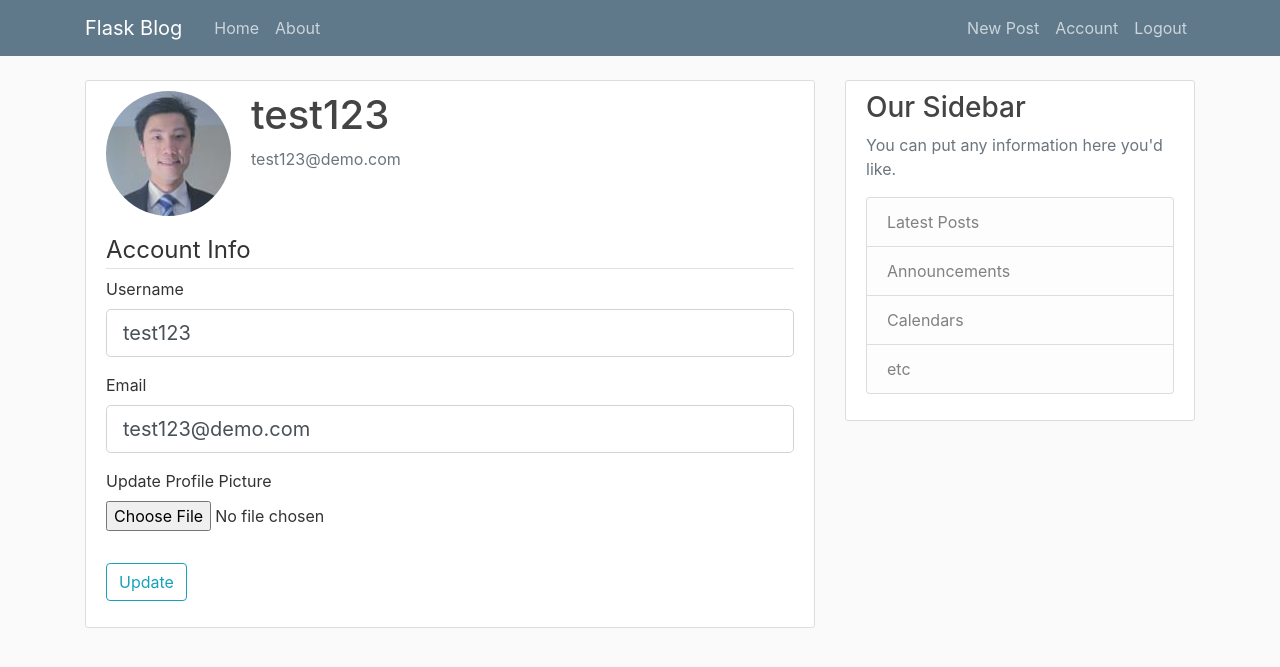
After one commit to acunningplan/blog-app, a Flask app: page /account in a window 1280 px wide. The commit adds this page. Shown: the top 667 px of the page. Run offline with Flask 2, Linux system fonts and the light colour scheme; a user stored in the database is signed in; some libraries are stand-ins or nearby versions.

Commit message:
Enable profile upload

```diff
--- a/flaskblog/__init__.py
+++ b/flaskblog/__init__.py
@@ -1,9 +1,15 @@
 from flask import Flask
 from flask_sqlalchemy import SQLAlchemy
+from flask_bcrypt import Bcrypt
+from flask_login import LoginManager
 
 app = Flask(__name__)
 app.config['SECRET_KEY'] = '0cf2f1d0fa538ae93093527aba3ab46e'
 app.config['SQLALCHEMY_DATABASE_URI'] = 'sqlite:///site.db'
 db = SQLAlchemy(app)
+bcrypt = Bcrypt(app)
+login_manager = LoginManager(app)
+login_manager.login_view = "login"
+login_manager.login_message_category = "info"
 
 from flaskblog import routes
--- a/flaskblog/forms.py
+++ b/flaskblog/forms.py
@@ -1,6 +1,9 @@
 from flask_wtf import FlaskForm
-from wtforms import StringField, PasswordField, SubmitField, BooleanField
-from wtforms.validators import DataRequired, Length, Email, EqualTo
+from flask_wtf.file import FileField, FileAllowed
+from flask_login import current_user
+from wtforms import StringField, PasswordField, SubmitField, BooleanField, TextAreaField
+from wtforms.validators import DataRequired, Length, Email, EqualTo, ValidationError
+from flaskblog.models import User
 
 class RegistrationForm(FlaskForm):
   username = StringField("Username", \
@@ -12,6 +15,16 @@
   validators=[DataRequired(), EqualTo("password")])
   submit = SubmitField("Sign Up")
 
+  def validate_username(self, username):
+    existing_user = User.query.filter_by(username=username.data).first()
+    if existing_user:
+      raise ValidationError("That username is taken. Please pick a different one.")
+
+  def validate_email(self, email):
+    existing_email = User.query.filter_by(email=email.data).first()
+    if existing_email:
+      raise ValidationError("That email is taken. Please pick a different one.")
+
 class LoginForm(FlaskForm):
   email = StringField("Email", validators=[DataRequired(), Email()])
 
@@ -19,3 +32,28 @@
   remember = BooleanField("Remember Me")
 
   submit = SubmitField("Login")
+
+
+class UpdateAccountForm(FlaskForm):
+  username = StringField("Username", \
+   validators=[DataRequired(), Length(min=2, max=20)])
+  email = StringField("Email", validators=[DataRequired(), Email()])
+  picture = FileField("Update Profile Picture", validators=[FileAllowed(['jpg', 'png'])])
+  submit = SubmitField("Update")
+
+  def validate_username(self, username):
+    if username.data != current_user.username:
+      existing_user = User.query.filter_by(username=username.data).first()
+      if existing_user:
+        raise ValidationError("That username is taken. Please pick a different one.")
+
+  def validate_email(self, email):
+    if email.data != current_user.email:
+      existing_email = User.query.filter_by(email=email.data).first()
+      if existing_email:
+        raise ValidationError("That email is taken. Please pick a different one.")
+
+class PostForm(FlaskForm):
+  title = StringField("Title", validators=[DataRequired()])
+  content = TextAreaField("Content", validators=[DataRequired()])
+  submit = SubmitField("Post")
--- a/flaskblog/routes.py
+++ b/flaskblog/routes.py
@@ -1,26 +1,18 @@
-from flask import render_template, url_for, flash, redirect
-from flaskblog import app
-from flaskblog.forms import RegistrationForm, LoginForm
+import os
+import secrets
+from PIL import Image
+from flask import render_template, url_for, flash, redirect, request
+from flaskblog import app, db, bcrypt
+from flaskblog.forms import RegistrationForm, LoginForm, UpdateAccountForm, PostForm
 from flaskblog.models import User, Post
+from flask_login import login_user, current_user, logout_user, login_required
 
-posts = [
-  {
-    'author': 'James Leung',
-    'title': 'First Blog Post',
-    'content': 'Some content',
-    'date_posted': '17 June, 2019'
-  },
-  {
-    'author': 'Abbie Fletcher',
-    'title': 'Follow up blog',
-    'content': 'More content',
-    'date_posted': '19 June, 2019'
-  }
-]
+
 
 @app.route("/")
 @app.route("/home")
 def home():
+  posts = Post.query.all()
   return render_template('home.html', posts=posts)
 
 @app.route("/about")
@@ -29,19 +21,80 @@
 
 @app.route("/register", methods=["GET", "POST"])
 def register():
+  if current_user.is_authenticated:
+    return redirect(url_for("home"))
   form = RegistrationForm()
   if form.validate_on_submit():
-    flash(f'Account created for {form.username.data}!', 'success')
-    return redirect(url_for('home'))
+
+    hashed_password = bcrypt.generate_password_hash(form.password.data).decode("utf-8")
+    user = User(username=form.username.data, email=form.email.data, password=hashed_password)
+    db.session.add(user)
+    db.session.commit()
+
+    flash(f'Your account has been created! Please log in below.', 'success')
+    return redirect(url_for('login'))
   return render_template('register.html', title='Register', form=form)
 
 @app.route("/login", methods=["GET", "POST"])
 def login():
+  if current_user.is_authenticated:
+    return redirect(url_for("home"))
   form = LoginForm()
   if form.validate_on_submit():
-    if form.email.data == "admin@blog.com" and form.password.data == "password":
-      flash("You have been logged in!", "success")
-      return redirect(url_for("home"))
-    else:
-      flash("Login Unsuccessful. Please check username and password", "danger")
+      user = User.query.filter_by(email=form.email.data).first()
+      if user and bcrypt.check_password_hash(user.password, form.password.data):
+        login_user(user, remember=form.remember.data)
+        next_page = request.args.get("next")
+        return redirect(next_page) if next_page else redirect(url_for("home"))
+      else:
+        flash("Login Unsuccessful. Please check email and password", "danger")
   return render_template('login.html', title='Login', form=form)
+
+@app.route("/logout")
+def logout():
+  logout_user()
+  return redirect(url_for("home"))
+
+def save_picture(form_picture):
+  random_hex = secrets.token_hex(8)
+  _, f_ext = os.path.splitext(form_picture.filename)
+  picture_fn = random_hex + f_ext
+  picture_path = os.path.join(app.root_path, "static/profile_pics", picture_fn)
+  output_size = (125, 125)
+  i = Image.open(form_picture)
+  i.thumbnail(output_size)
+  i.save(picture_path)
+
+  return picture_fn
+
+@app.route("/account", methods=["GET", "POST"])
+@login_required
+def account():
+  form = UpdateAccountForm()
+  if form.validate_on_submit():
+    if form.picture.data:
+      picture_file = save_picture(form.picture.data)
+      current_user.image_file = picture_file
+    current_user.username= form.username.data
+    current_user.email= form.email.data
+    db.session.commit()
+    flash("Your account has been updated!", "success")
+    return redirect(url_for("account"))
+  elif request.method == "GET":
+    form.username.data = current_user.username
+    form.email.data = current_user.email
+
+  image_file = url_for("static", filename="profile_pics/" + current_user.image_file)
+  return render_template("account.html", title="Account", image_file=image_file, form=form)
+
+@app.route("/post/new", methods=["GET", "POST"])
+@login_required
+def new_post():
+  form = PostForm()
+  if form.validate_on_submit():
+    post = Post(title=form.title.data, content=form.content.data, author=current_user)
+    db.session.add(post)
+    db.session.commit()
+    flash("Your post has been created!", "success")
+    return redirect(url_for("home"))
+  return render_template("create_post.html", title="New post", form=form)
--- /dev/null
+++ b/flaskblog/templates/account.html
@@ -0,0 +1,59 @@
+{% extends "layout.html" %}
+{% block content %}
+<div class="content-section">
+  <div class="media">
+    <img class="rounded-circle account-img"
+         src="{{ image_file }}">
+    <div class="media-body">
+      <h2 class="account-heading">{{ current_user.username }}</h2>
+      <p class="text-secondary">{{ current_user.email }}</p>
+    </div>
+  </div>
+  <form method="POST"
+        action=""
+        enctype="multipart/form-data">
+    {{ form.hidden_tag() }}
+    <fieldset class="form-group">
+      <legend class="border-bottom mb-r">Account Info</legend>
+      <div class="form-group">
+        {{ form.username.label(class="form-control-label") }}
+        {% if form.username.errors %}
+        {{ form.username(class="form-control form-control-lg is-invalid") }}
+        <div class="invalid-feedback">
+          {% for error in form.username.errors %}
+          <span>{{ error }}</span>
+          {% endfor %}
+        </div>
+        {% else %}
+        {{ form.username(class="form-control form-control-lg") }}
+        {% endif %}
+      </div>
+      <div class="form-group">
+        {{ form.email.label(class="form-control-label") }}
+        {% if form.email.errors %}
+        {{ form.email(class="form-control form-control-lg is-invalid") }}
+        <div class="invalid-feedback">
+          {% for error in form.email.errors %}
+          <span>{{ error }}</span>
+          {% endfor %}
+        </div>
+        {% else %}
+        {{ form.email(class="form-control form-control-lg") }}
+        {% endif %}
+      </div>
+      <div class="form-group">
+        {{ form.picture.label() }}
+        {{ form.picture(class="form-control-file") }}
+        {% if form.picture.errors %}
+        {% for error in form.picture.errors %}
+        <span class="text-danger">{{ error }}</span><br />
+        {% endfor %}
+        {% endif %}
+      </div>
+    </fieldset>
+    <div class="form-group">
+      {{ form.submit(class="btn btn-outline-info") }}
+    </div>
+  </form>
+</div>
+{% endblock content %}
--- a/flaskblog/templates/layout.html
+++ b/flaskblog/templates/layout.html
@@ -49,10 +49,19 @@
           </div>
           <!-- Navbar Right Side -->
           <div class="navbar-nav">
+            {% if current_user.is_authenticated %}
+            <a class="nav-item nav-link"
+               href="{{ url_for('new_post') }}">New Post</a>
+            <a class="nav-item nav-link"
+               href="{{ url_for('account') }}">Account</a>
+            <a class="nav-item nav-link"
+               href="{{ url_for('logout') }}">Logout</a>
+            {% else %}
             <a class="nav-item nav-link"
                href="{{ url_for('login') }}">Login</a>
             <a class="nav-item nav-link"
                href="{{ url_for('register') }}">Register</a>
+            {% endif %}
           </div>
         </div>
       </div>
```
Also changed, not shown: flaskblog/models.py (+8 -3 lines), flaskblog/templates/create_post.html (added, +43 -0 lines), flaskblog/site.db, flaskblog/static/profile_pics/54e9cf3e5f9415c4.jpg (added), flaskblog/static/profile_pics/5a49ed17766e535a.jpg (added), flaskblog/static/profile_pics/default.jpg (added), flaskblog/static/profile_pics/suit2.jpg (added).
